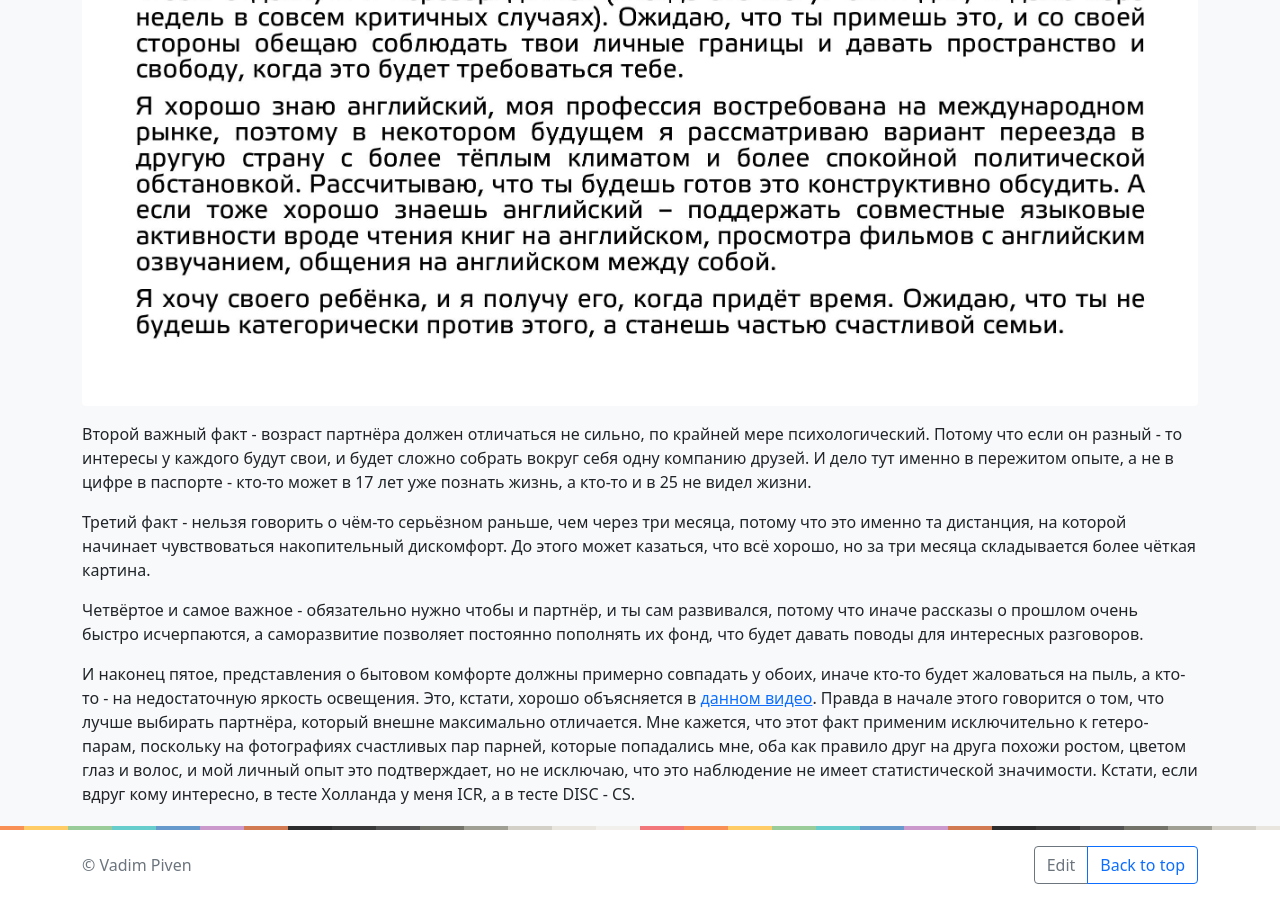
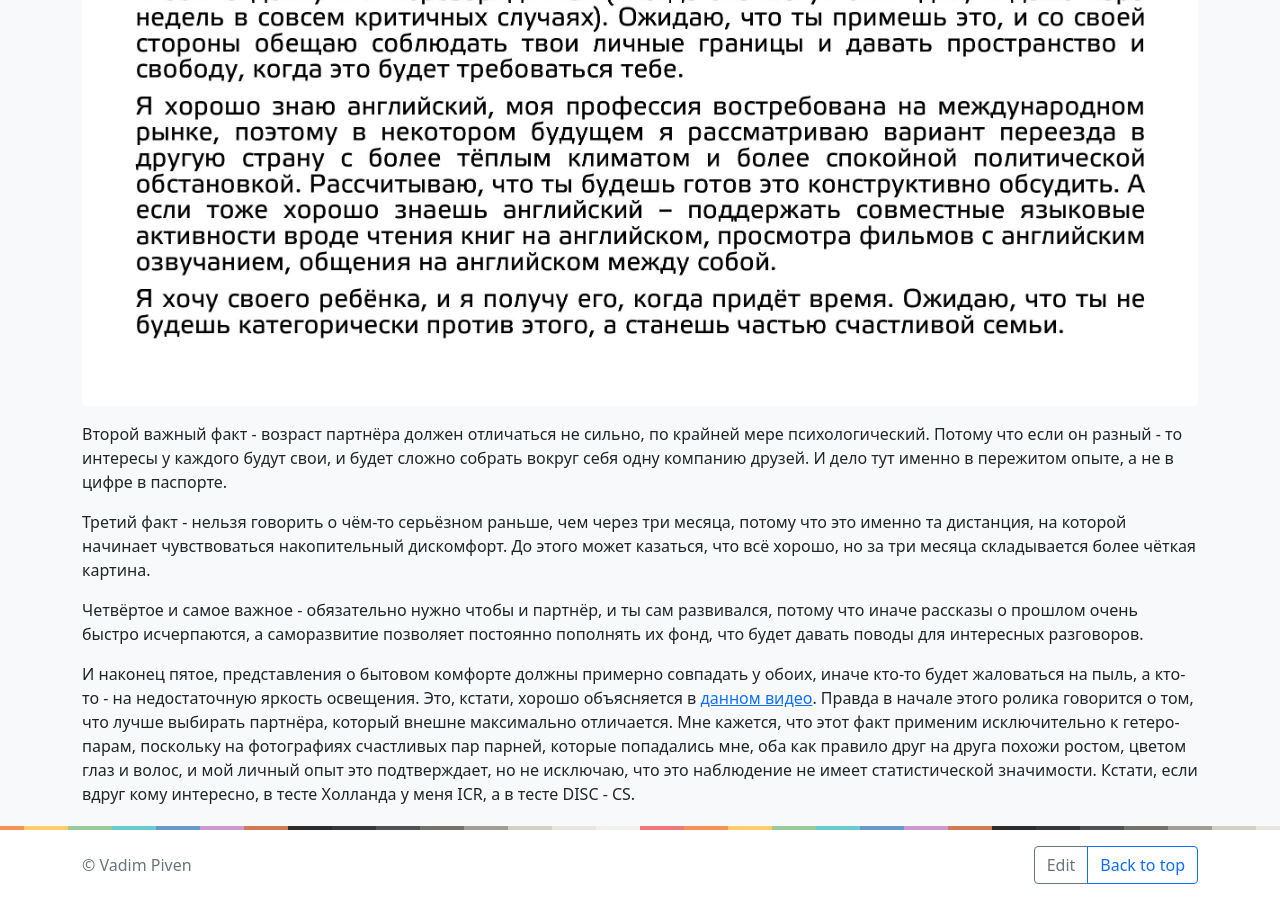
Before and after one commit to vadimpiven/vadimpiven, a Jekyll site: the page built from _posts/2020-12-31-memorandum.md, in a window 1280 px wide and 900 px high, scrolled down 1465 px. Built offline with Jekyll 4.4.1, drawn with Linux system fonts in a browser that asks for light colours.

Commit message:
Update 2020-12-31-memorandum.md

```diff
--- a/_posts/2020-12-31-memorandum.md
+++ b/_posts/2020-12-31-memorandum.md
@@ -7,12 +7,12 @@
 
 Во-первых, я прислушивался к себе и понял, что именно для меня ценно. Всё это я оформил в один документ, на который в дельнейшем буду ориентироваться. Как показывает практика, может быть не сразу, но расхождение с этим списком ценностей начнёт отдаваться звоночком где-то в глубене сознания, и в конце концов этот звоночек начнёт сводить с ума.
 
-![собственно ёлка, новогодняя и рождественская в одном лице](/assets/posts/2020-12-31-memorandum.jpg)
+![текст меморандума](/assets/posts/2020-12-31-memorandum.jpg)
 
-Второй важный факт - возраст партнёра должен отличаться не сильно, по крайней мере психологический. Потому что если он разный - то интересы у каждого будут свои, и будет сложно собрать вокруг себя одну компанию друзей. И дело тут именно в пережитом опыте, а не в цифре в паспорте - кто-то может в 17 лет уже познать жизнь, а кто-то и в 25 не видел жизни.
+Второй важный факт - возраст партнёра должен отличаться не сильно, по крайней мере психологический. Потому что если он разный - то интересы у каждого будут свои, и будет сложно собрать вокруг себя одну компанию друзей. И дело тут именно в пережитом опыте, а не в цифре в паспорте.
 
 Третий факт - нельзя говорить о чём-то серьёзном раньше, чем через три месяца, потому что это именно та дистанция, на которой начинает чувствоваться накопительный дискомфорт. До этого может казаться, что всё хорошо, но за три месяца складывается более чёткая картина.
 
 Четвёртое и самое важное - обязательно нужно чтобы и партнёр, и ты сам развивался, потому что иначе рассказы о прошлом очень быстро исчерпаются, а саморазвитие позволяет постоянно пополнять их фонд, что будет давать поводы для интересных разговоров.
 
-И наконец пятое, представления о бытовом комфорте должны примерно совпадать у обоих, иначе кто-то будет жаловаться на пыль, а кто-то - на недостаточную яркость освещения. Это, кстати, хорошо объясняется в [данном видео](https://youtu.be/G96da8oAB_0). Правда в начале этого говорится о том, что лучше выбирать партнёра, который внешне максимально отличается. Мне кажется, что этот факт применим исключительно к гетеро-парам, поскольку на фотографиях счастливых пар парней, которые попадались мне, оба как правило друг на друга похожи ростом, цветом глаз и волос, и мой личный опыт это подтверждает, но не исключаю, что это наблюдение не имеет статистической значимости. Кстати, если вдруг кому интересно, в тесте Холланда у меня ICR, а в тесте DISC - CS.
+И наконец пятое, представления о бытовом комфорте должны примерно совпадать у обоих, иначе кто-то будет жаловаться на пыль, а кто-то - на недостаточную яркость освещения. Это, кстати, хорошо объясняется в [данном видео](https://youtu.be/G96da8oAB_0). Правда в начале этого ролика говорится о том, что лучше выбирать партнёра, который внешне максимально отличается. Мне кажется, что этот факт применим исключительно к гетеро-парам, поскольку на фотографиях счастливых пар парней, которые попадались мне, оба как правило друг на друга похожи ростом, цветом глаз и волос, и мой личный опыт это подтверждает, но не исключаю, что это наблюдение не имеет статистической значимости. Кстати, если вдруг кому интересно, в тесте Холланда у меня ICR, а в тесте DISC - CS.
```
